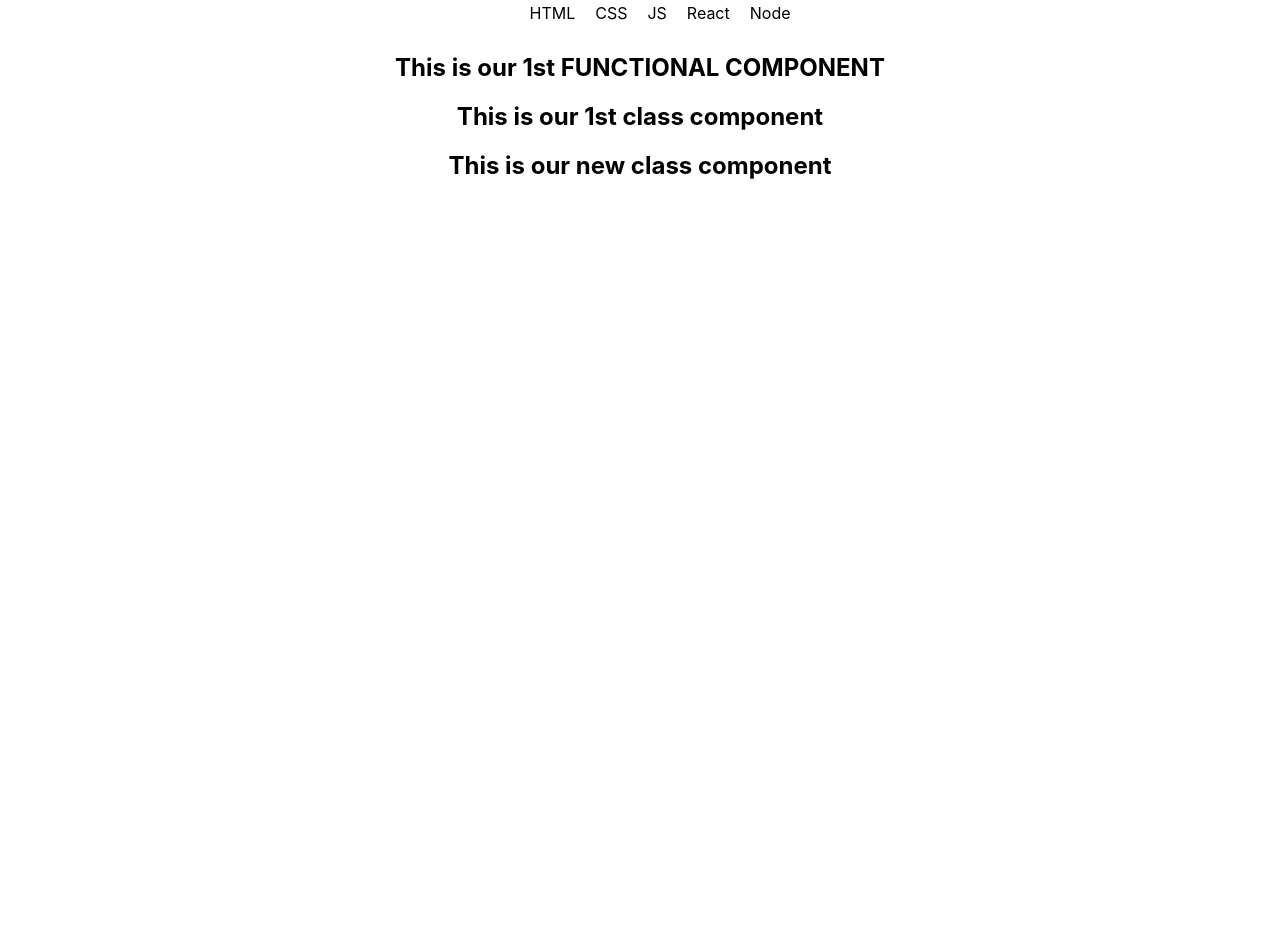
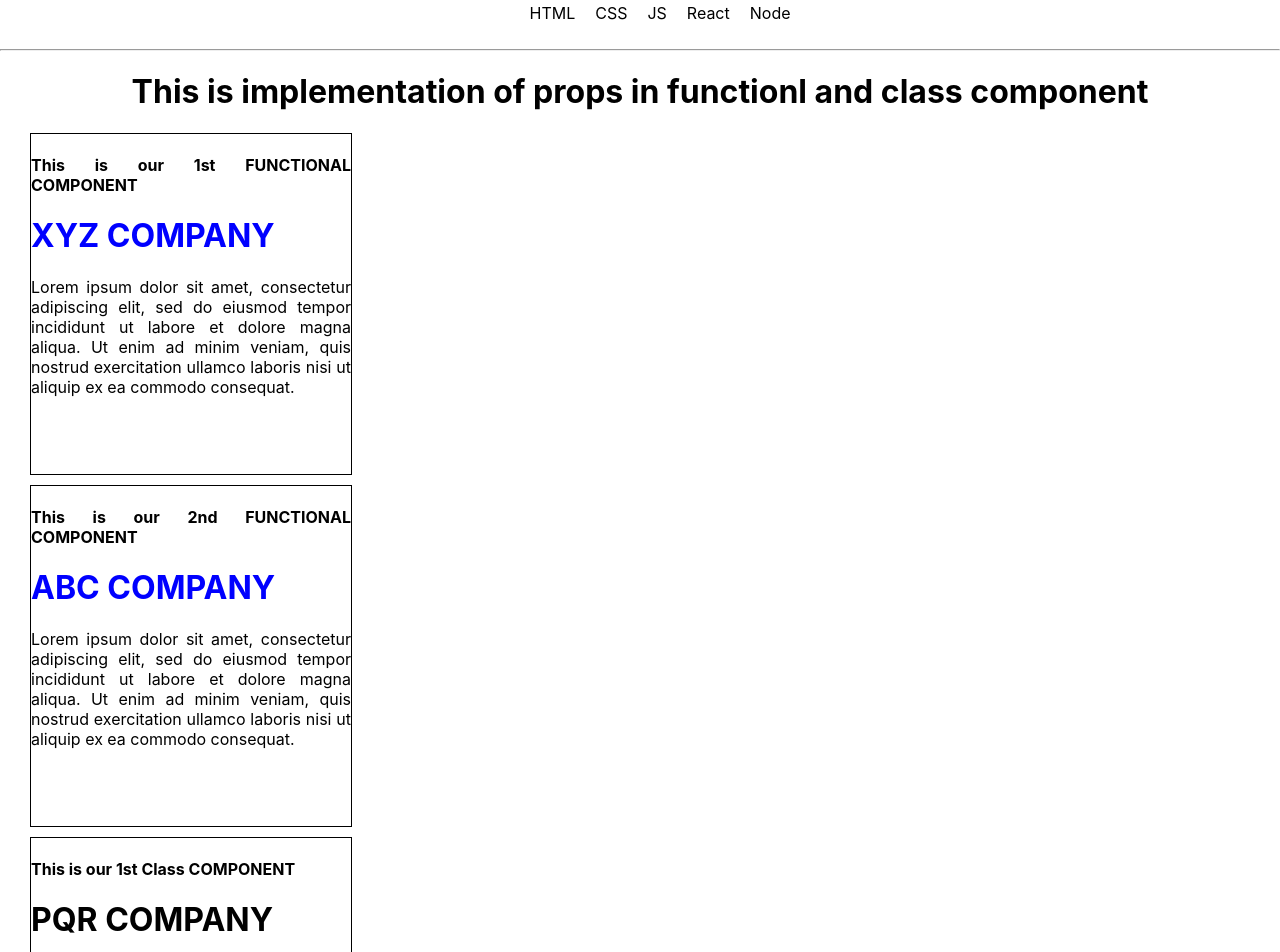
Before and after one commit to Reema1234ag/React_practice, a React (Create React App) app in the folder hello-world/: page / in a window 1280 px wide. Shown: the part 400-1352 px from the top of the page. Before the commit the page ends 800 px from the top, so only its background shows below. Built offline with nearby package versions, Linux system fonts and the light colour scheme.

Commit message:
learning props

```diff
--- a/hello-world/src/App.css
+++ b/hello-world/src/App.css
@@ -1,4 +1,4 @@
-.App{
+div{
   text-align:center;
 }
 ol{
--- a/hello-world/src/App.js
+++ b/hello-world/src/App.js
@@ -23,18 +23,29 @@ const cssstyle={
 }
 function App() {
   return (
-    <div className="App">
+    <>
       <h1>Hello world</h1>
       <p>This is <span style={cssstyle}><b>Reema Agrawal</b></span></p>
       <p>I AM {i==1?'Intrested':'Not Intrested'}</p>
       <img src={logo}/>
+
       <p>The topics you will learn in web development:
       {element}
       </p>
-      <FunctionalComponent/>
-      <Classcomponent/>
+      <hr></hr>
+      <h1>This is implementation of props in functionl and class component</h1>
+      <FunctionalComponent  num={"1st"}h1={"XYZ COMPANY"}
+      content={"Lorem ipsum dolor sit amet, consectetur adipiscing elit, sed do eiusmod tempor incididunt ut labore et dolore magna aliqua. Ut enim ad minim veniam, quis nostrud exercitation ullamco laboris nisi ut aliquip ex ea commodo consequat."}/>
+      <FunctionalComponent num={"2nd"} h1={"ABC COMPANY"}
+      content={"Lorem ipsum dolor sit amet, consectetur adipiscing elit, sed do eiusmod tempor incididunt ut labore et dolore magna aliqua. Ut enim ad minim veniam, quis nostrud exercitation ullamco laboris nisi ut aliquip ex ea commodo consequat."}/>
+
+      <Classcomponent num={"1st"} h1={"PQR COMPANY"}
+      content={"Lorem ipsum dolor sit amet, consectetur adipiscing elit, sed do eiusmod tempor incididunt ut labore et dolore magna aliqua. Ut enim ad minim veniam, quis nostrud exercitation ullamco laboris nisi ut aliquip ex ea commodo consequat."}/ >
       <Classcomponent1/>
-    </div>
+      <hr></hr>
+
+      <h1>This is implementation of set states in class component</h1>
+    </>
   );
 }
 
--- a/hello-world/src/components/Classcomponent.js
+++ b/hello-world/src/components/Classcomponent.js
@@ -1,12 +1,30 @@
 import React from 'react'
+const css={
+    width:"320px",
+    height:"340px",
+    border:"1px solid black",
+    display:"inlineBlock",
 
+    margin:"10px 30px",
+    textAlign:"justify",
 
+}
+/* GETTING DATA THROGH PROPS*/
 export class Classcomponent extends React.Component{
+    constructor(props){
+        super(props)
+    }
     render(){
-        return(<h2> This is our 1st class component</h2>
-            );
+        return(
+            <div style={css}>
+            <h4>This is our {this.props.num} Class COMPONENT</h4>
+            <h1>{this.props.h1}</h1>
+            <p>{this.props.content}</p>
+            </div>
+        );
     }
 }
+/* GEETING DATA USING STATE*/
  export class Classcomponent1 extends React.Component{
     render(){
         return(<h2> This is our new class component</h2>
--- a/hello-world/src/components/FunctionalComponent.js
+++ b/hello-world/src/components/FunctionalComponent.js
@@ -1,7 +1,23 @@
 import React from 'react'
-function FunctionalComponent(){
+const css={
+        width:"320px",
+        height:"340px",
+        border:"1px solid black",
+        display:"inlineBlock",
+
+        margin:"10px 30px",
+        textAlign:"justify",
+
+}
+const color={
+    color:"blue",
+}
+export default function FunctionalComponent(props){
     return(
-       <h2>This is our 1st FUNCTIONAL COMPONENT</h2>
+        <div style={css}>
+       <h4>This is our {props.num} FUNCTIONAL COMPONENT</h4>
+       <h1 style={color}>{props.h1}</h1>
+       <p>{props.content}</p>
+       </div>
     )
 }
-export default FunctionalComponent
--- /dev/null
+++ b/hello-world/src/components/com.css
@@ -0,0 +1,4 @@
+.fc{
+    width:220px;
+    height:auto;
+}
```
